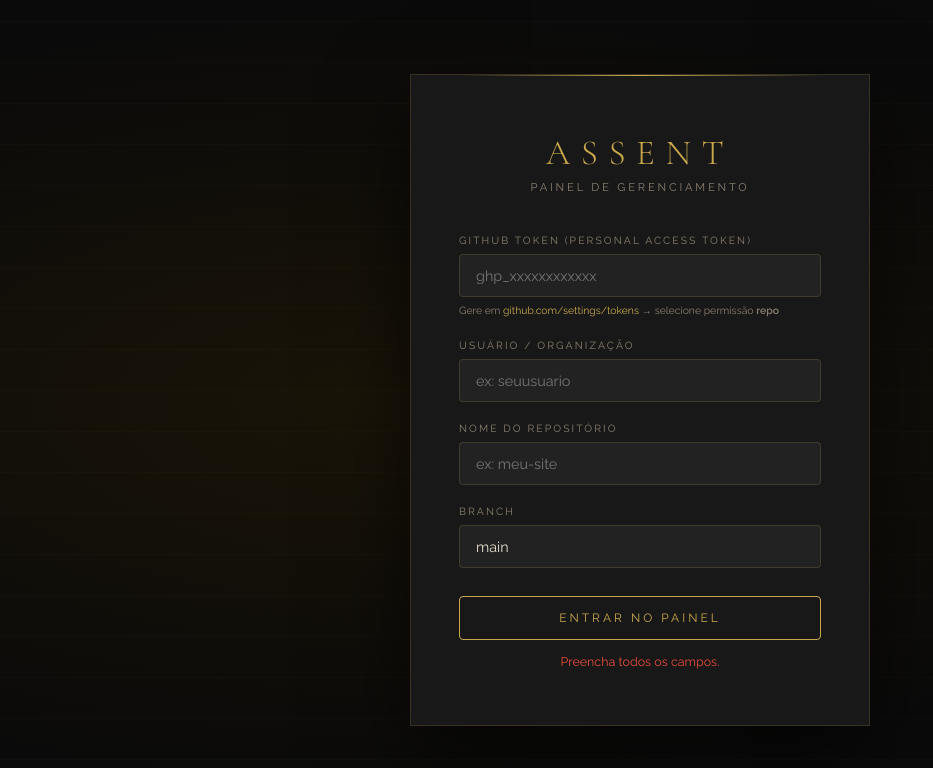
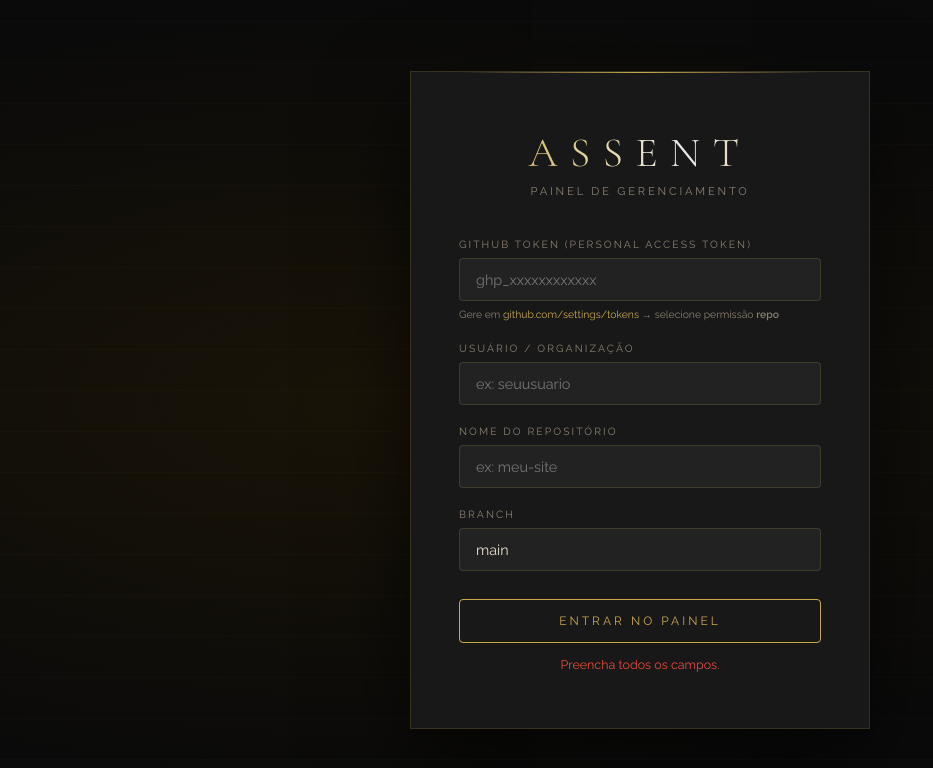
Before and after one commit to michaeldsc10/SiteAssent, a plain HTML site: page cms.html in a window 1280 px wide. Both pictures are taken after a click on the button "ENTRAR NO PAINEL". Shown: the whole page, without its empty margins (0-933 px from the left). Drawn offline with nearby package versions, Linux system fonts and the light colour scheme.

Commit message:
Update cms.html

```diff
--- a/cms.html
+++ b/cms.html
@@ -67,12 +67,32 @@
     height: 1px;
     background: linear-gradient(90deg, transparent, var(--gold), transparent);
   }
-  .login-logo {
+  .assent-logo {
     font-family: 'Cormorant Garamond', serif;
-    font-size: 2.2rem;
     font-weight: 300;
     letter-spacing: 0.3em;
-    color: var(--gold);
+    background: linear-gradient(
+      90deg,
+      #D4AF37 0%,
+      #EAEAEA 25%,
+      #D4AF37 50%,
+      #EAEAEA 75%,
+      #B8860B 100%
+    );
+    background-size: 250% auto;
+    -webkit-background-clip: text;
+    -webkit-text-fill-color: transparent;
+    background-clip: text;
+    color: transparent;
+    animation: assentShimmer 4s ease-in-out infinite;
+  }
+  @keyframes assentShimmer {
+    0%   { background-position: 0%   center; }
+    50%  { background-position: 100% center; }
+    100% { background-position: 0%   center; }
+  }
+  .login-logo {
+    font-size: 2.6rem;
     text-align: center;
     margin-bottom: 6px;
   }
@@ -158,11 +178,7 @@
     border-bottom: 1px solid var(--border);
   }
   .sidebar-logo-text {
-    font-family: 'Cormorant Garamond', serif;
     font-size: 1.4rem;
-    font-weight: 300;
-    letter-spacing: 0.3em;
-    color: var(--gold);
   }
   .sidebar-logo-sub {
     font-size: 0.6rem;
@@ -539,7 +555,7 @@
 <!-- ═══ LOGIN ═══ -->
 <div id="login-screen">
   <div class="login-box">
-    <div class="login-logo">ASSENT</div>
+    <div class="login-logo assent-logo">ASSENT</div>
     <div class="login-sub">Painel de Gerenciamento</div>
     <div class="field-group">
       <label>GitHub Token (Personal Access Token)</label>
@@ -570,7 +586,7 @@
   <!-- SIDEBAR -->
   <div class="sidebar">
     <div class="sidebar-logo">
-      <div class="sidebar-logo-text">ASSENT</div>
+      <div class="sidebar-logo-text assent-logo">ASSENT</div>
       <div class="sidebar-logo-sub">CMS</div>
     </div>
     <div class="sidebar-repo">
@@ -733,6 +749,8 @@
   if (!token || !owner || !repo) { showError('Preencha todos os campos.'); return; }
   const btn = document.getElementById('btn-login');
   btn.disabled = true; btn.textContent = 'Verificando...';
+  // Set token in state BEFORE calling ghFetch, which reads from state.token
+  state.token = token;
   ghFetch(`/repos/${owner}/${repo}`)
     .then(data => {
       if (data.message) throw new Error(data.message);
```
